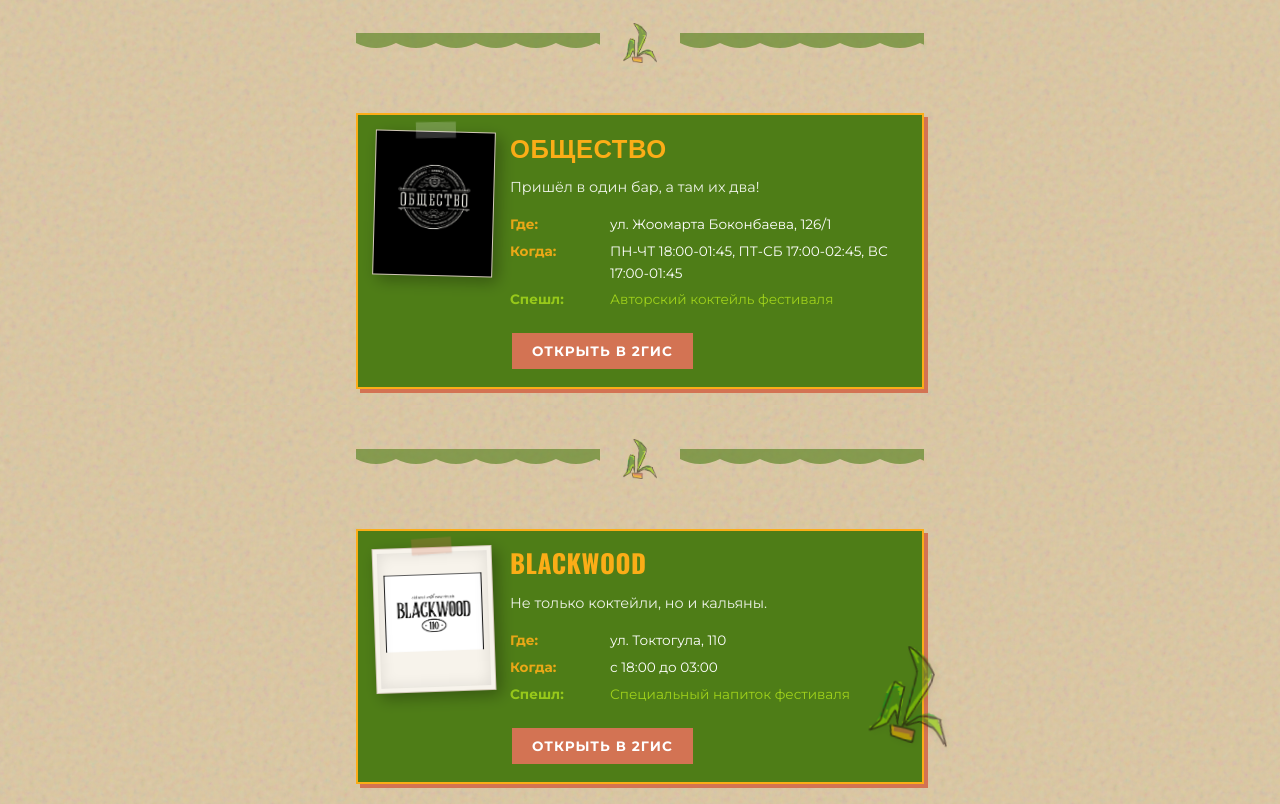
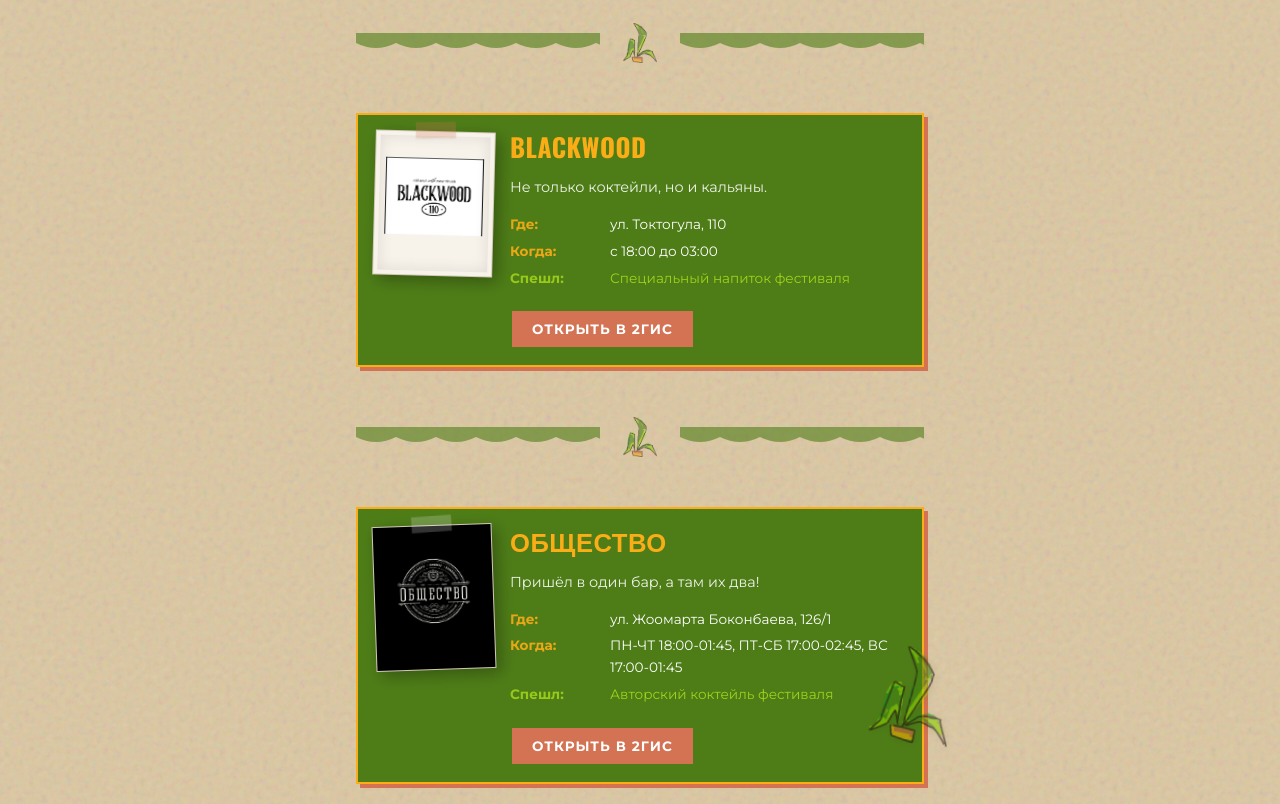
Before and after one commit to meowmeow2811/barhop-santa-muerte, a website built with Vite: page index.html in a window 1280 px wide. Shown: the part 3595-4399 px from the top of the page. Built offline with nearby package versions, Linux system fonts and the light colour scheme; files whose address does not match are found by name.

Commit message:
Add files via upload

```diff
--- a/src/app.css
+++ b/src/app.css
@@ -417,20 +417,24 @@ h1, h2, h3 {
   filter: contrast(1.1);
 }
 
-/* Специальный стиль для логотипа Общества */
-.bar-card[data-bar-id="obshestvo"] .photo-frame {
+/* Специальный стиль для логотипа Общества и Викинга */
+.bar-card[data-bar-id="obshestvo"] .photo-frame,
+.bar-card[data-bar-id="viking"] .photo-frame {
   background-color: #000 !important;
 }
 
-.bar-card[data-bar-id="obshestvo"] .photo-frame::after {
+.bar-card[data-bar-id="obshestvo"] .photo-frame::after,
+.bar-card[data-bar-id="viking"] .photo-frame::after {
   border-color: #000 !important;
 }
 
-.bar-card[data-bar-id="obshestvo"] .photo-frame::before {
+.bar-card[data-bar-id="obshestvo"] .photo-frame::before,
+.bar-card[data-bar-id="viking"] .photo-frame::before {
   background-color: rgba(255, 255, 255, 0.2);
 }
 
-.bar-card[data-bar-id="obshestvo"] .bar-card-logo {
+.bar-card[data-bar-id="obshestvo"] .bar-card-logo,
+.bar-card[data-bar-id="viking"] .bar-card-logo {
   filter: contrast(1.1) !important;
 }
 
--- a/src/config.ts
+++ b/src/config.ts
@@ -33,6 +33,16 @@ const BARS: Bar[] = [
     image: '/assets/logo/viking_logo.jpg',
   },
   {
+    id: 'blackwood',
+    name: 'BlackWood',
+    description: 'Не только коктейли, но и кальяны.',
+    address: 'ул. Токтогула, 110',
+    mapUrl: 'https://2gis.kg/bishkek/geo/70000001102464926',
+    festivalSpecial: 'Специальный напиток фестиваля',
+    workingHours: 'с 18:00 до 03:00',
+    image: '/assets/logo/Blackwood_logo.jpg',
+  },
+  {
     id: 'obshestvo',
     name: 'Общество',
     description: 'Пришёл в один бар, а там их два!',
@@ -42,15 +52,5 @@ const BARS: Bar[] = [
     workingHours: 'ПН-ЧТ 18:00-01:45, ПТ-СБ 17:00-02:45, ВС 17:00-01:45',
     image: '/assets/logo/obshestvo_logo.png',
   },
-  {
-    id: 'blackwood',
-    name: 'BlackWood',
-    description: 'Не только коктейли, но и кальяны.',
-    address: 'ул. Токтогула, 110',
-    mapUrl: 'https://2gis.kg/bishkek/geo/70000001102464926',
-    festivalSpecial: 'Специальный напиток фестиваля',
-    workingHours: 'с 18:00 до 03:00',
-    image: '/assets/logo/Blackwood_logo.jpg',
-  },
 ];
 export default BARS
```
